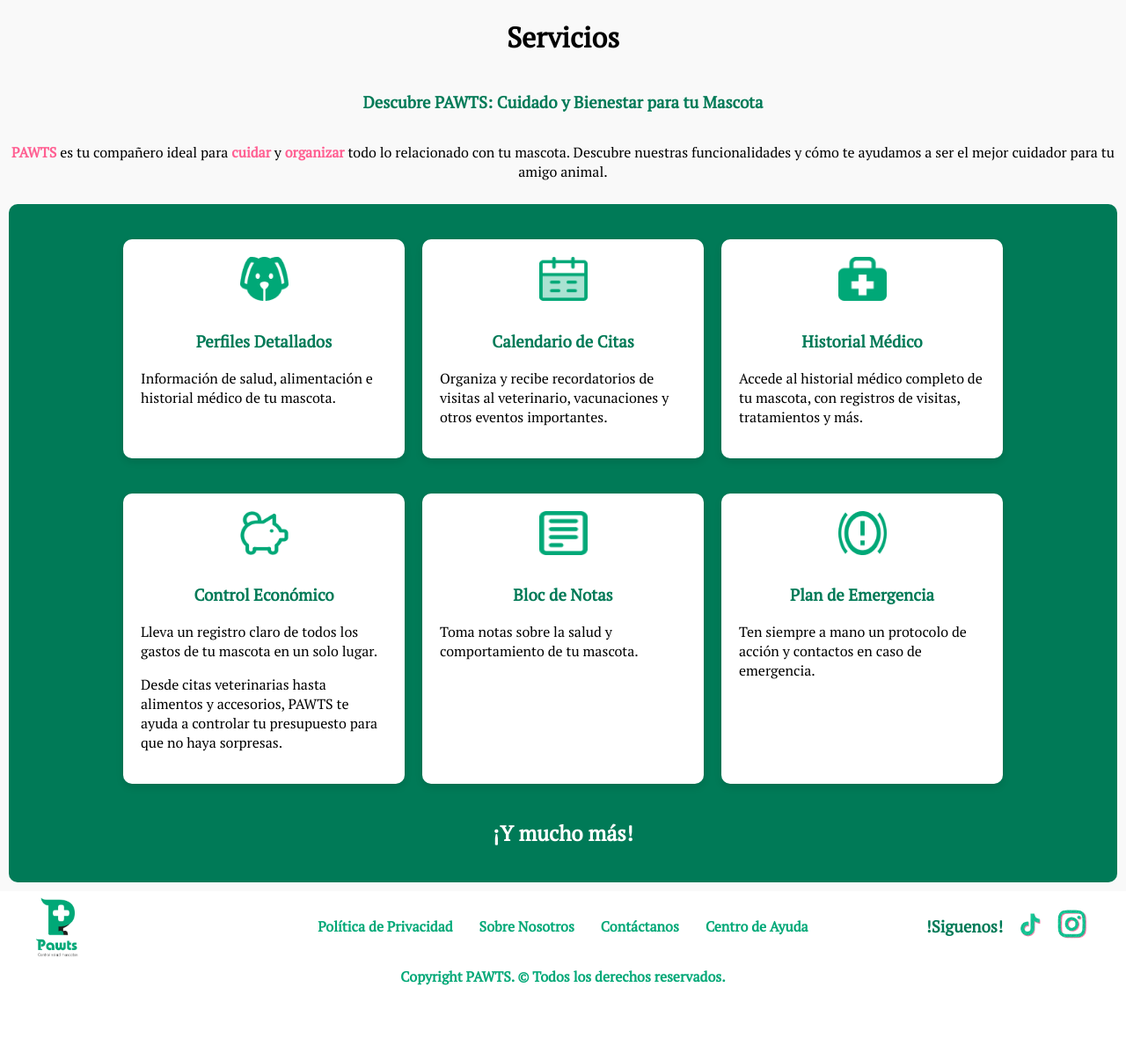
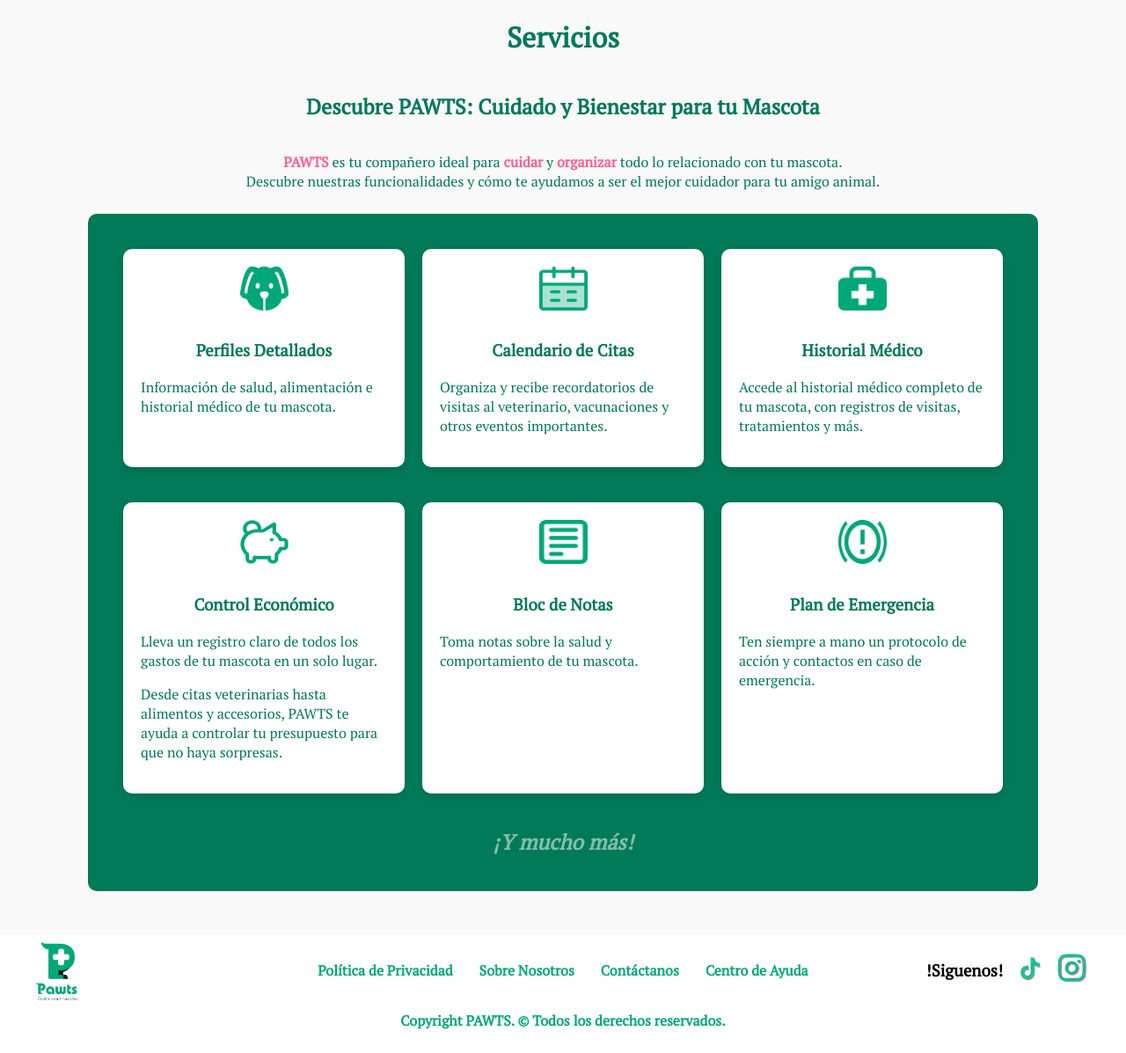
Before and after one commit to joeldin03/RompeMalla, a PHP site: page /pages/servicios.php in a window 1280 px wide. Shown: the part 91-1288 px from the top of the page at 88% size. Before the commit the page ends 1211 px from the top, so only its background shows below. Run offline with PHP 8.4, Linux system fonts and the light colour scheme.

Commit message:
improved

```diff
--- a/css/servicios.css
+++ b/css/servicios.css
@@ -4,29 +4,23 @@ body {
     padding: 0;
     background-color: #f9f9f9;
     text-align: center;
+    color: #007A57;
 }
-
 
 .services {
     padding: 20px;
-    margin: 10px;
     border-radius: 10px;
-    background: #007A57
+    background: #007A57;
+    margin-right: auto;
+    margin-left: auto;
+    margin-top: 10px;
+    margin-bottom: 50px;
 }
 
 .services h2 {
     color: white;
-}
-
-.subtitle {
-    font-size: 1.5em;
-    font-weight: bold;
-}
-
-.description {
-    font-size: 1.1em;
-    max-width: 800px;
-    margin: 0 auto 20px;
+    font-style: italic;
+    opacity: 50%;
 }
 
 .highlight {
@@ -60,7 +54,3 @@ body {
     height: 50px;
     margin-bottom: 10px;
 }
-
-h3 {
-    color: #007A57;
-}
--- a/pages/servicios.php
+++ b/pages/servicios.php
@@ -4,8 +4,8 @@
 <head>
     <meta charset="UTF-8">
     <meta name="viewport" content="width=device-width, initial-scale=1.0">
-    <link rel="stylesheet" href="css/index.css">
-    <link rel="stylesheet" href="/RompeMalla/css/servicios.css">
+    <link rel="stylesheet" href="../css/index.css">
+    <link rel="stylesheet" href="../css/servicios.css">
     <link href="https://fonts.googleapis.com/css2?family=PT+Serif&display=swap" rel="stylesheet">
     <link rel="icon" href="../img/logo chiquito.png">
     <title>Pawts - Servicios</title>
@@ -13,9 +13,10 @@
 <body>
     <?php include '../resources/header.php'; ?>
     <h1>Servicios</h1>
-        <h3>Descubre PAWTS: Cuidado y Bienestar para tu Mascota</h3>
+        <h2>Descubre PAWTS: Cuidado y Bienestar para tu Mascota</h2>
         <p>
             <span class="highlight">PAWTS</span> es tu compañero ideal para <span class="highlight">cuidar</span> y <span class="highlight">organizar</span> todo lo relacionado con tu mascota.
+            <br>
             Descubre nuestras funcionalidades y cómo te ayudamos a ser el mejor cuidador para tu amigo animal.
         </p>
     <section class="services">
```
